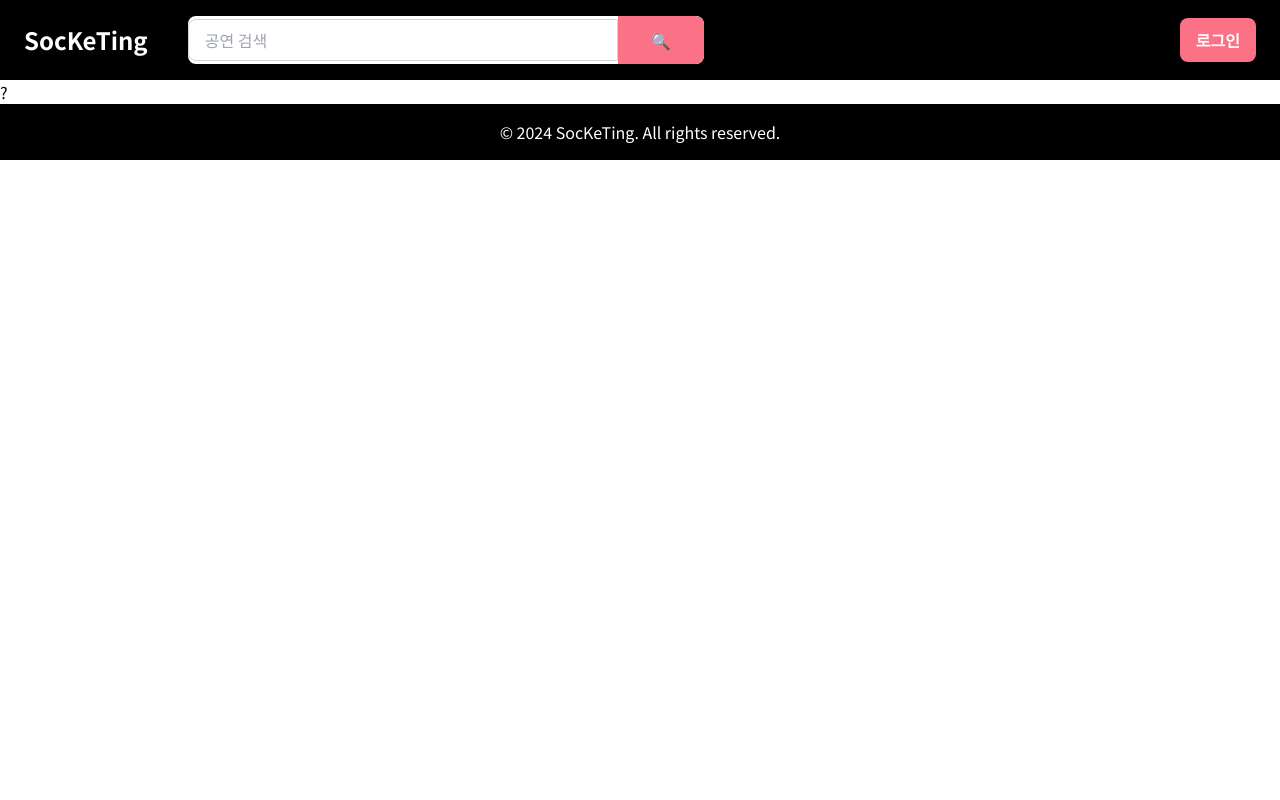
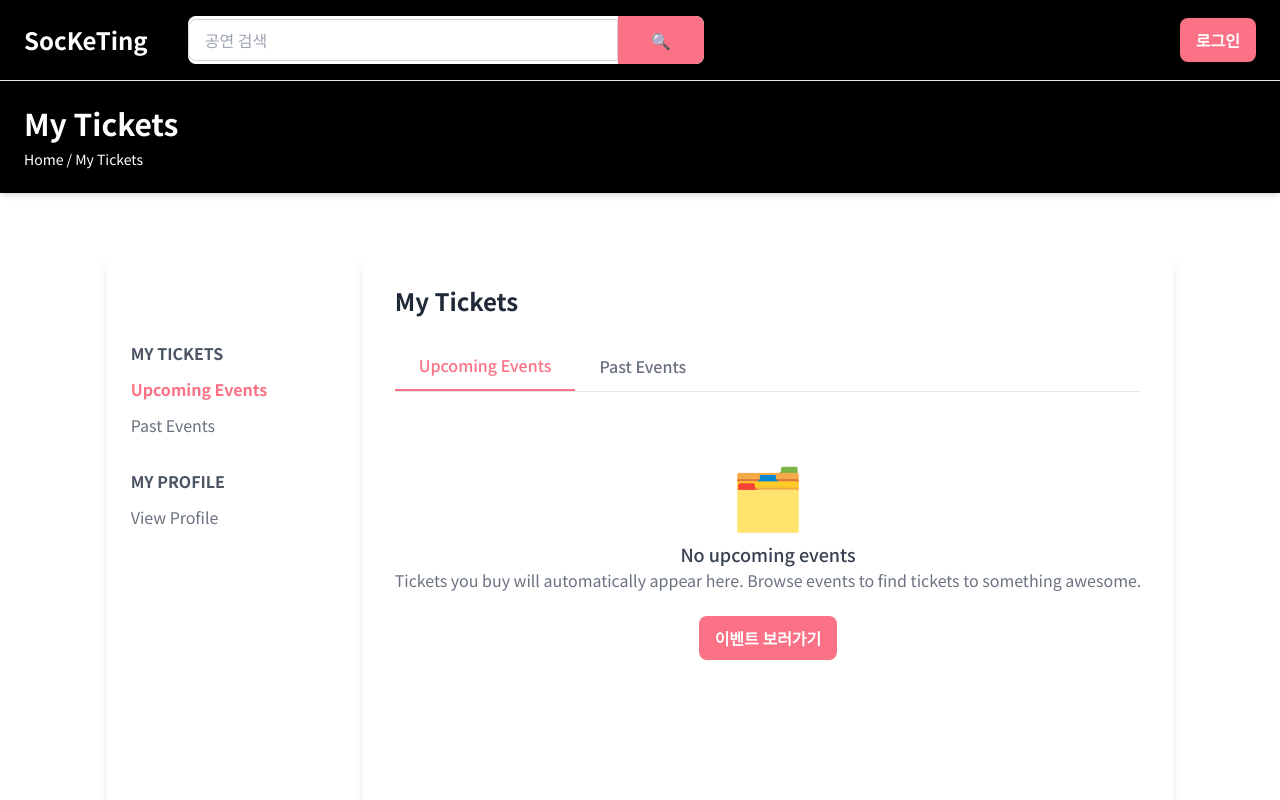
Before and after one commit to jee-in/socketing-client, a React (Vite) app: page /mypage in a window 1280 px wide. Shown: the top 800 px of the page. Built offline with nearby package versions, Linux system fonts and the light colour scheme.

Commit message:
[SOC-160] Add my-page front (#136)
* feat: Add my-page

* Update package.json

```diff
--- a/package.json
+++ b/package.json
@@ -22,6 +22,7 @@
   "dependencies": {
     "@emotion/react": "^11.13.3",
     "@emotion/styled": "^11.13.0",
+    "@heroicons/react": "^2.2.0",
     "@tanstack/react-query": "^5.59.20",
     "axios": "^1.7.7",
     "dayjs": "^1.11.13",
--- /dev/null
+++ b/src/components/atoms/avatar/AvatarIcon.tsx
@@ -0,0 +1,54 @@
+import React, { useEffect, useState } from "react";
+import { useNavigate } from "react-router-dom";
+import { UserCircleIcon } from "@heroicons/react/24/solid";
+import { getUserInfo } from "../../../api/users/usersApi";
+import { UserResponse } from "../../../types/api/user";
+
+interface AvatarIconProps {
+  userId: string; // 사용자 ID를 props로 받음
+}
+
+const AvatarIcon: React.FC<AvatarIconProps> = ({ userId }) => {
+  const [profileImage, setProfileImage] = useState<string | null>(null); // 프로필 이미지 상태
+  const navigate = useNavigate();
+
+  useEffect(() => {
+    // 사용자 정보 가져오기
+    const fetchUserInfo = async () => {
+      try {
+        const response: UserResponse = await getUserInfo(userId); // API 호출
+        const user = response?.data; // API 응답 데이터에서 사용자 정보 추출
+        if (user) {
+          setProfileImage(user.profileImage || null); // 프로필 이미지 설정
+        } else {
+          console.warn("User data is undefined or null");
+        }
+      } catch (error) {
+        console.error("Failed to fetch user info:", error);
+      }
+    };
+
+    void fetchUserInfo();
+  }, [userId]); // userId가 변경될 때마다 호출
+
+  return (
+    <div className="flex items-center justify-center">
+      {profileImage ? (
+        <img
+          src={profileImage}
+          alt="User Avatar"
+          className="h-8 w-8 rounded-full object-cover cursor-pointer"
+          onClick={() => navigate(`/mypage/${userId}`)} // 클릭 시 마이페이지로 이동
+        />
+      ) : (
+        <UserCircleIcon
+          aria-hidden="true"
+          className="h-8 w-8 text-gray-100 cursor-pointer"
+          onClick={() => navigate(`/mypage/${userId}`)} // 클릭 시 마이페이지로 이동
+        />
+      )}
+    </div>
+  );
+};
+
+export default AvatarIcon;
--- a/src/components/pages/MyPage.tsx
+++ b/src/components/pages/MyPage.tsx
@@ -1,11 +1,138 @@
+import { useState } from "react";
+import { useNavigate } from "react-router-dom";
 import MainLayout from "../layout/MainLayout";
+import Button from "../atoms/buttons/Button";
 
-function MyPage() {
+const MyPage = () => {
+  const [activeTab, setActiveTab] = useState("upcoming"); // 현재 활성화된 탭 상태
+  const navigate = useNavigate();
+
   return (
-    <>
-      <MainLayout>?</MainLayout>
-    </>
+    <MainLayout>
+      <div className="bg-black border-t text-white p-6 shadow-md">
+        <div className="max-w-7xl mx-auto">
+          <h1 className="text-3xl font-bold">My Tickets</h1>
+          <p className="text-sm mt-2">Home / My Tickets</p>
+        </div>
+      </div>
+      <div className="flex h-screen items-center justify-center">
+        <div className="flex h-[85%] ">
+          {/* Sidebar */}
+          <aside className="hidden w-64 bg-white shadow-lg text-black lg:flex flex-col p-6">
+            {/* 공간만들기 */}
+            <div className="h-16"></div>
+            {/* Navigation */}
+            {/* Navigation */}
+            <nav className="space-y-8 text-gray-500 ">
+              <div>
+                <p className="text-gray-600 font-bold text-md uppercase mb-3">
+                  My Tickets
+                </p>
+                <ul className="space-y-3">
+                  <li
+                    className={`cursor-pointer font-bold ${
+                      activeTab === "upcoming" ? "text-rose-400 font-bold" : ""
+                    } hover:text-rose-500`}
+                    onClick={() => setActiveTab("upcoming")}
+                  >
+                    Upcoming Events
+                  </li>
+                  <li
+                    className={`cursor-pointer ${
+                      activeTab === "past" ? "text-rose-400 font-bold" : ""
+                    } hover:text-rose-400`}
+                    onClick={() => setActiveTab("past")}
+                  >
+                    Past Events
+                  </li>
+                </ul>
+              </div>
+              <div>
+                <p className="text-gray-600 font-bold text-md uppercase mb-3">
+                  My Profile
+                </p>
+                <ul className="space-y-3">
+                  <li
+                    className="cursor-pointer hover:text-rose-400"
+                    onClick={() => navigate("/my-profile")}
+                  >
+                    View Profile
+                  </li>
+                </ul>
+              </div>
+            </nav>
+          </aside>
+
+          {/* Main Content */}
+          <main className="flex-1 p-8 shadow-lg bg-white">
+            <div className="max-w-4xl mx-auto">
+              {/* Page Title */}
+              <h1 className="text-2xl font-bold text-gray-800 mb-6">
+                My Tickets
+              </h1>
+
+              {/* Tabs */}
+              <div className="flex border-b mb-6">
+                <button
+                  className={`px-6 py-3 font-medium ${
+                    activeTab === "upcoming"
+                      ? "border-b-2 border-rose-400 text-rose-400"
+                      : "text-gray-500 hover:text-rose-400"
+                  }`}
+                  onClick={() => setActiveTab("upcoming")}
+                >
+                  Upcoming Events
+                </button>
+                <button
+                  className={`px-6 py-3 font-medium ${
+                    activeTab === "past"
+                      ? "border-b-2 border-rose-400 text-rose-400"
+                      : "text-gray-500 hover:text-rose-400"
+                  }`}
+                  onClick={() => setActiveTab("past")}
+                >
+                  Past Events
+                </button>
+              </div>
+
+              {/* Tab Content */}
+              {/* 여기를 db와 연결해서 추가 해줘야 함 */}
+              {activeTab === "upcoming" && (
+                <div className="text-center py-12">
+                  <div className="text-gray-400 text-6xl mb-4">🗂️</div>
+                  <p className="text-lg font-medium text-gray-700">
+                    No upcoming events
+                  </p>
+                  <p className="text-gray-500 mb-6">
+                    Tickets you buy will automatically appear here. Browse
+                    events to find tickets to something awesome.
+                  </p>
+                  <Button onClick={() => navigate("/events")} className="">
+                    이벤트 보러가기
+                  </Button>
+                </div>
+              )}
+              {activeTab === "past" && (
+                <div className="text-center py-12">
+                  <div className="text-gray-400 text-6xl mb-4">🕰️</div>
+                  <p className="text-lg font-medium text-gray-700">
+                    No past events
+                  </p>
+                  <p className="text-gray-500 mb-6">
+                    Tickets you bought will appear here after the event has
+                    ended.
+                  </p>
+                  <Button onClick={() => navigate("/events")} className="">
+                    이벤트 보러가기
+                  </Button>
+                </div>
+              )}
+            </div>
+          </main>
+        </div>
+      </div>
+    </MainLayout>
   );
-}
+};
 
 export default MyPage;
--- a/src/components/templates/header/Header.tsx
+++ b/src/components/templates/header/Header.tsx
@@ -7,6 +7,7 @@ import HeaderLogo from "../../molecules/header-logo/HeaderLogo";
 import { toast } from "react-toastify";
 import { jwtDecode, JwtPayload } from "jwt-decode";
 import { UserContext } from "../../../store/UserContext";
+import AvatarIcon from "../../atoms/avatar/AvatarIcon";
 
 const Header = () => {
   const navigate = useNavigate();
@@ -145,8 +146,12 @@ const Header = () => {
             </>
           ) : (
             <>
-              <div className="flex items-center space-x-4">
-                <span className="text-white">
+              <div className="flex items-center space-x-2">
+                <div className="flex rounded-full bg-gray-800 text-sm hover:ring-2 hover:ring-white ">
+                  <AvatarIcon userId=""></AvatarIcon>
+                  {/* 여기 위에 userId 연결 해주세요 by 혜다 */}
+                </div>
+                <span className="text-white pr-2">
                   <span className="font-bold">{name}</span>님, 안녕하세요
                 </span>
                 <Button variant="primary" onClick={handleLogout}>
```
Also changed, not shown: 1 other file (tests, documents, lock files or other folders).
